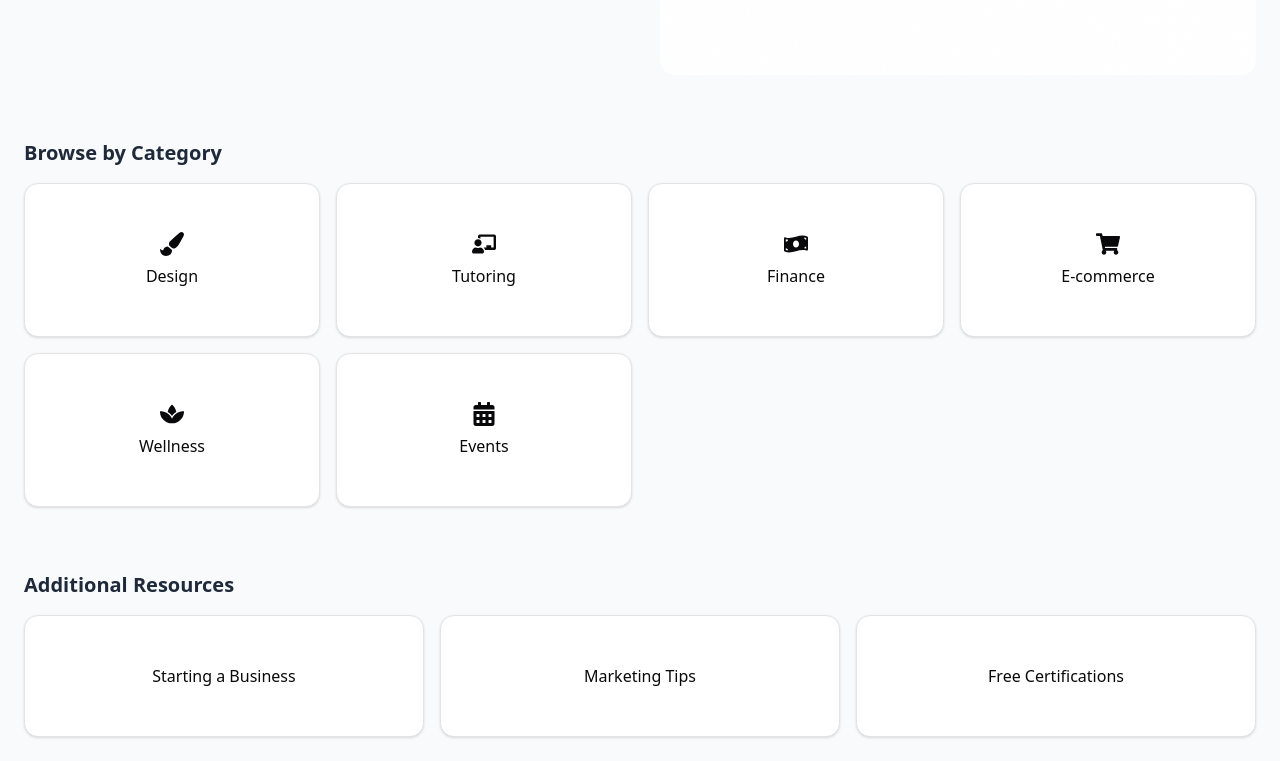
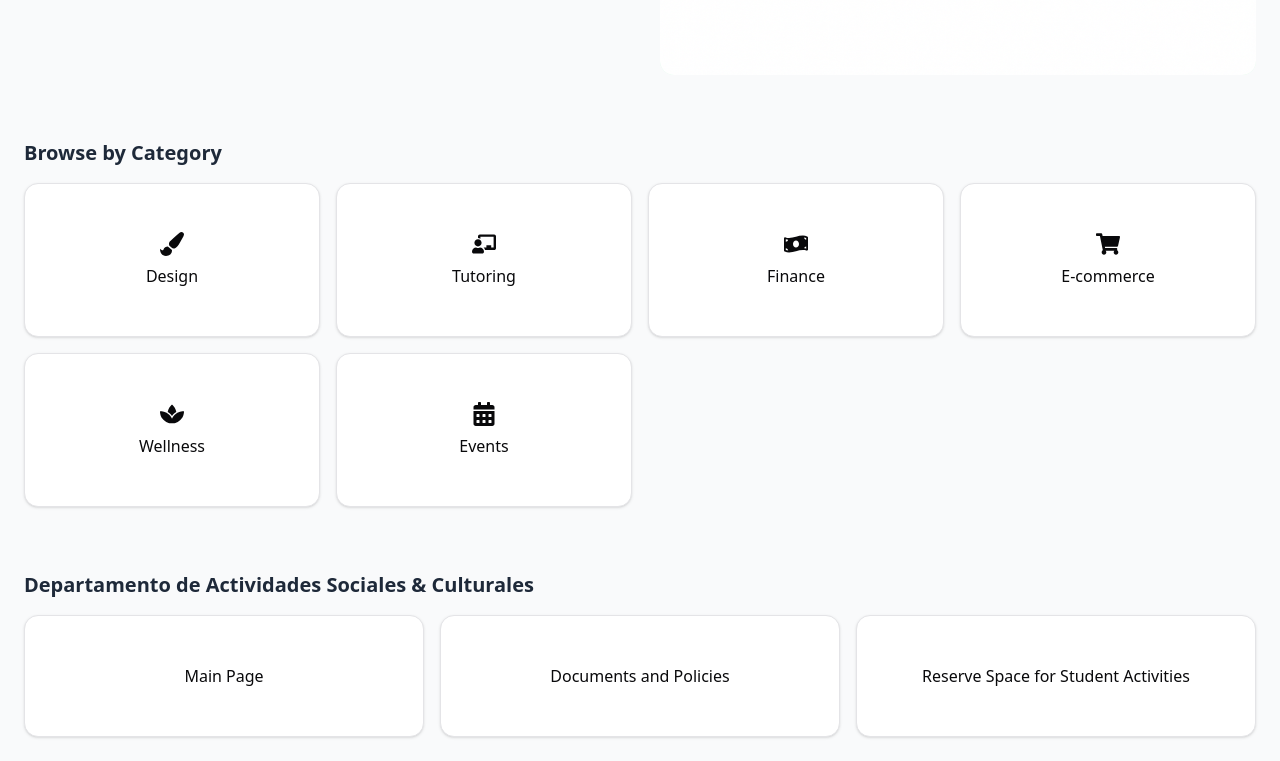
Before and after one commit to hiramGL/CriolloListApp, a Next.js app: page /home in a window 1280 px wide. Shown: the part 545-1306 px from the top of the page. Built offline with nearby package versions, Linux system fonts and the light colour scheme; no server answers.

Commit message:
added page redirections to student acitivities department

```diff
--- a/src/app/home/page.tsx
+++ b/src/app/home/page.tsx
@@ -125,12 +125,12 @@ export default function Home() {
 
       {/* Additional/External Resources */}
       <section className="mt-16">
-        <h3 className="text-xl font-semibold mb-4">Additional Resources</h3>
+        <h3 className="text-xl font-semibold mb-4">Departamento de Actividades Sociales & Culturales</h3>
         <div className="grid grid-cols-1 sm:grid-cols-3 gap-4">
           {[
-            { name: "Starting a Business", href: "/resources/starting-a-business" },
-            { name: "Marketing Tips", href: "/resources/marketing-tips" },
-            { name: "Free Certifications", href: "/resources/free-certifications" },
+            { name: "Main Page", href: "https://www.uprm.edu/p/actividades-sociales/portada" },
+            { name: "Documents and Policies", href: "https://www.uprm.edu/p/actividades-sociales/reglamentos_y_documentos" },
+            { name: "Reserve Space for Student Activities", href: "https://www.uprm.edu/p/actividades-sociales/actividades_estudiantiles_y_espacios" },
           ].map((resource) => (
             <Link key={resource.name} href={resource.href} passHref>
               <Card className="rounded-xl shadow-sm transition-colors duration-200 hover:bg-green-100 hover:text-green-800 cursor-pointer">
```
